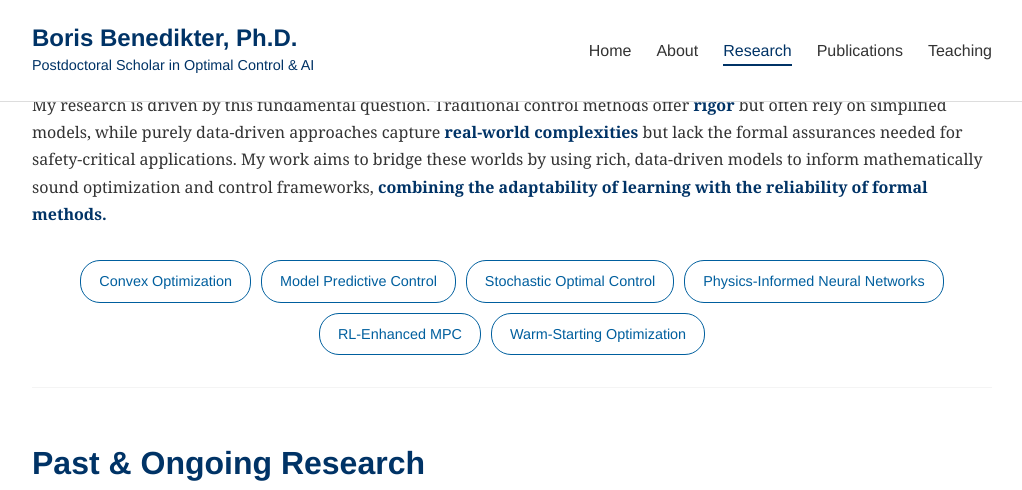
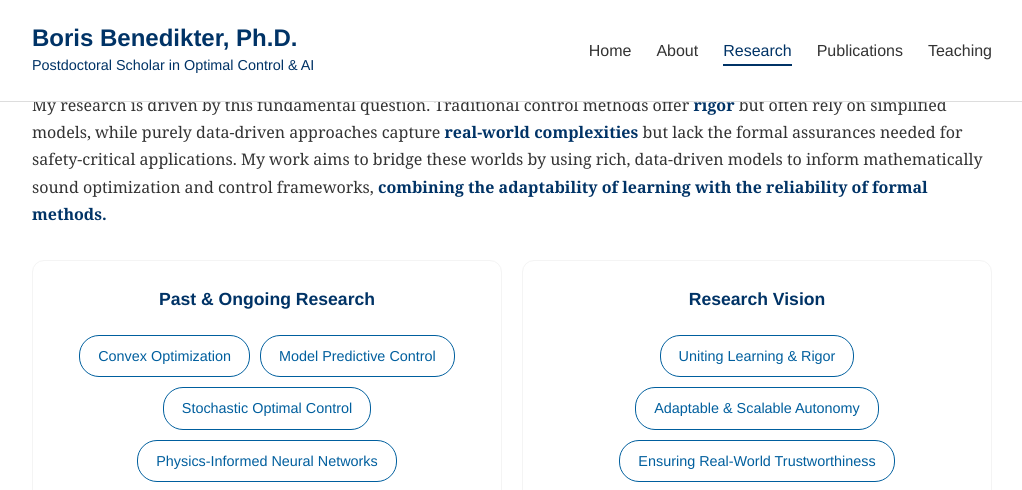
Before and after one commit to borisbenedikter/borisbenedikter.github.io, a Jekyll site: the page built from research.md, in a window 1280 px wide and 1400 px high, scrolled down 343 px. Shown: the top 490 px of the window, without its empty margins (128-1150 px from the left). Built offline with Jekyll 4.4.1, drawn with Linux system fonts in a browser that asks for light colours.

Commit message:
jump buttons grouped + hover foreground

```diff
--- a/assets/css/style.css
+++ b/assets/css/style.css
@@ -245,6 +245,7 @@ footer a {
     border-left: 5px solid var(--primary-color);
     padding: 1.5rem;
     border-radius: 0 8px 8px 0;
+    scroll-margin: 6rem; /* Offsets anchor jumps for sticky header */
 }
 
 .card-text {
@@ -255,6 +256,7 @@ footer a {
     transition: transform 0.3s ease-in-out, box-shadow 0.3s ease-in-out;
     flex-basis: 350px; /* Sets a fixed width for the image container */
     flex-shrink: 0; /* Prevents the image from shrinking */
+    z-index: 1; /* This value will be increased on hover */
 }
 
 .card-image:hover img {
@@ -359,11 +361,37 @@ html {
     display: flex;
     flex-wrap: wrap; /* Allows buttons to wrap onto the next line */
     justify-content: center; /* Centers the buttons */
-    gap: 10px; /* Space between buttons */
+    gap: 20px; /* Space between the two group boxes */
+    align-items: stretch; /* Makes the boxes equal height */
     margin-top: 2rem;
     margin-bottom: 3rem;
     padding-bottom: 2rem;
     border-bottom: 1px solid var(--light-gray);
+}
+
+.jump-group {
+    border: 1px solid var(--light-gray);
+    border-radius: 12px;
+    padding: 1.5rem;
+    text-align: center;
+    flex: 1; /* Allows groups to grow and fill space */
+    min-width: 320px; /* Prevents groups from becoming too narrow */
+}
+
+.jump-group-title {
+    font-family: var(--header-font);
+    color: var(--primary-color);
+    margin-top: 0;
+    margin-bottom: 1.25rem;
+    font-size: 1.1rem;
+    font-weight: 600;
+}
+
+.jump-group-buttons {
+    display: flex;
+    flex-wrap: wrap;
+    justify-content: center;
+    gap: 10px; /* Space between buttons */
 }
 
 .jump-btn {
--- a/research.md
+++ b/research.md
@@ -13,12 +13,25 @@ title: Research | Boris Benedikter, Ph.D.
 My research is driven by this fundamental question. Traditional control methods offer <strong>rigor</strong> but often rely on simplified models, while purely data-driven approaches capture <strong>real-world complexities</strong> but lack the formal assurances needed for safety-critical applications. My work aims to bridge these worlds by using rich, data-driven models to inform mathematically sound optimization and control frameworks, <strong>combining the adaptability of learning with the reliability of formal methods.</strong>
 
 <div class="jump-nav">
-    <a href="#convex-optimization" class="jump-btn">Convex Optimization</a>
-    <a href="#model-predictive-control" class="jump-btn">Model Predictive Control</a>
-    <a href="#stochastic-control" class="jump-btn">Stochastic Optimal Control</a>
-    <a href="#physics-informed-neural-networks" class="jump-btn">Physics-Informed Neural Networks</a>
-    <a href="#rl-enhanced-mpc" class="jump-btn">RL-Enhanced MPC</a>
-    <a href="#warm-starting" class="jump-btn">Warm-Starting Optimization</a>
+    <div class="jump-group">
+        <h4 class="jump-group-title">Past & Ongoing Research</h4>
+        <div class="jump-group-buttons">
+            <a href="#convex-optimization" class="jump-btn">Convex Optimization</a>
+            <a href="#model-predictive-control" class="jump-btn">Model Predictive Control</a>
+            <a href="#stochastic-control" class="jump-btn">Stochastic Optimal Control</a>
+            <a href="#physics-informed-neural-networks" class="jump-btn">Physics-Informed Neural Networks</a>
+            <a href="#rl-enhanced-mpc" class="jump-btn">RL-Enhanced MPC</a>
+            <a href="#warm-starting" class="jump-btn">Warm-Starting Optimization</a>
+        </div>
+    </div>
+    <div class="jump-group">
+        <h4 class="jump-group-title">Research Vision</h4>
+        <div class="jump-group-buttons">
+            <a href="#uniting-learning-and-rigor" class="jump-btn">Uniting Learning & Rigor</a>
+            <a href="#adaptable-and-scalable-autonomy" class="jump-btn">Adaptable & Scalable Autonomy</a>
+            <a href="#ensuring-real-world-trustworthiness" class="jump-btn">Ensuring Real-World Trustworthiness</a>
+        </div>
+    </div>
 </div>
 
 
@@ -90,16 +103,16 @@ My research is driven by this fundamental question. Traditional control methods
 My research is driven by a long-term vision to create the scientific and algorithmic foundations for <strong>trustworthy autonomous systems</strong>. This requires a unified framework that addresses three core challenges at the intersection of control theory, optimization, and machine learning.
 
 <div class="research-grid">
-    <div class="research-card">
+    <div class="research-card" id="uniting-learning-and-rigor">
+        <div class="card-image">
+            <img src="{{ '/assets/img/research/safe_AI.png' | relative_url }}" alt="Uniting Learning and Rigor">
+        </div>
         <div class="card-text">
             <h3>1. Uniting Learning and Rigor</h3>
             <p>The central scientific challenge is to fuse the adaptability of AI with the formal guarantees of control theory so that learning improves performance without compromising verifiability. My vision is to create <strong>inherently trustworthy hybrid systems</strong> by design. This involves using high-capacity models to generate high-quality warm-starts for rigorous optimizers and designing AI that embeds physical laws and safety constraints directly into its structure, ensuring that our systems are both powerful and provably safe.</p>
         </div>
-        <div class="card-image">
-            <img src="{{ '/assets/img/research/safe_AI.png' | relative_url }}" alt="Uniting Learning and Rigor">
-        </div>
     </div>
-    <div class="research-card">
+    <div class="research-card" id="adaptable-and-scalable-autonomy">
         <div class="card-text">
             <h3>2. Adaptable and Scalable Autonomy</h3>
             <p>To operate in the real world, autonomous systems must adapt to unpredictable and dynamic environments in real time. My goal is to move beyond static, pre-programmed behaviors by training controllers as general-purpose <strong>Foundation Models</strong>. By leveraging <strong>transfer learning</strong> and <strong>meta-learning</strong>, these models can be pre-trained on broad knowledge and then rapidly specialized for new tasks and scenarios, paving the way for truly scalable and resilient autonomy.</p>
@@ -108,7 +121,7 @@ My research is driven by a long-term vision to create the scientific and algorit
             <img src="{{ '/assets/img/research/foundation_model.png' | relative_url }}" alt="Real-Time Learning">
         </div>
     </div>
-    <div class="research-card">
+    <div class="research-card" id="ensuring-real-world-trustworthiness">
         <div class="card-image">
             <img src="{{ '/assets/img/research/verifiable_AI.png' | relative_url }}" alt="Robust Autonomy">
         </div>
```
